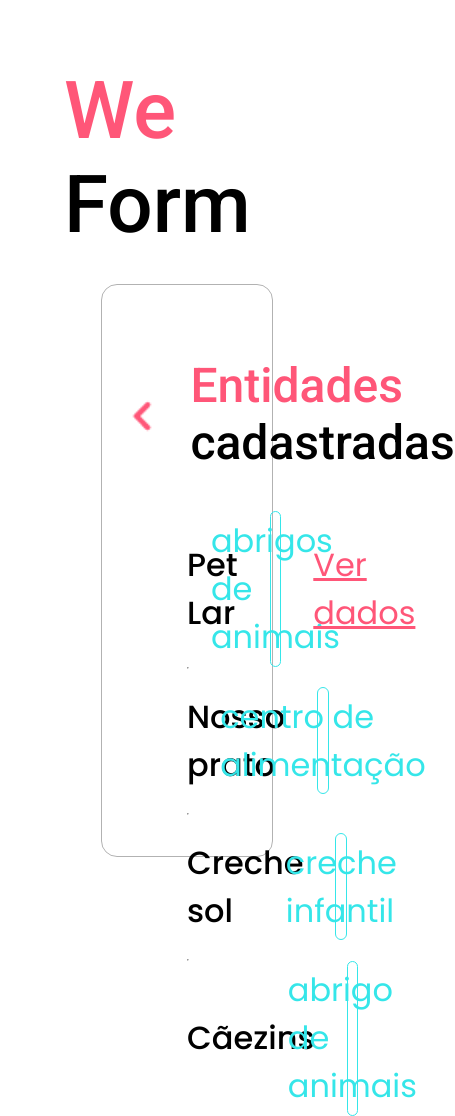
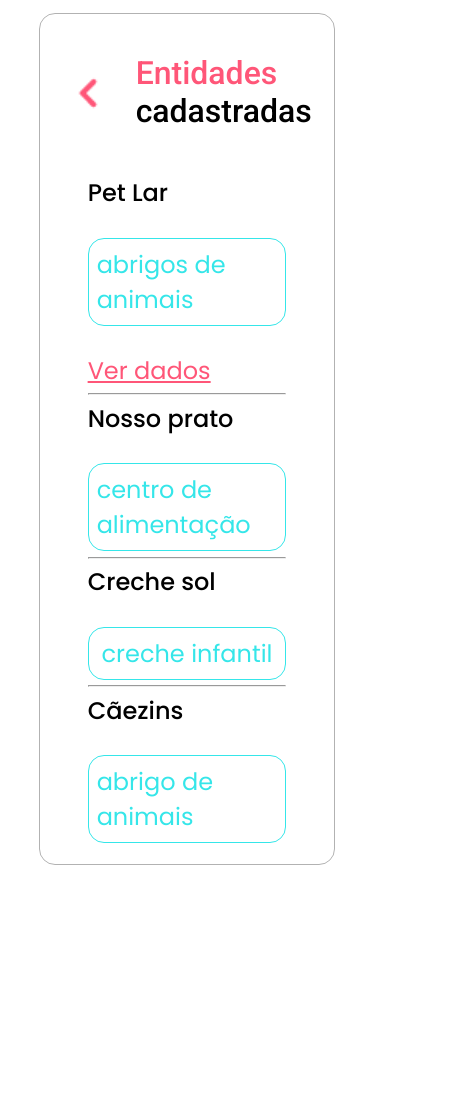
Before and after one commit to lsouza-dev/we-form, a plain HTML site: page pages/entidades_cadastradas.html in a window 390 px wide. Shown: the whole page, 455 px wide, since content can reach past the window. After the commit the page ends 878 px from the top, so only its background shows below. Drawn offline with Linux system fonts and the light colour scheme.

Commit message:
Responsividade da home completo, entidades cadastradas com uma quebra em 1500px, porém, mobile e tablet prontas, campos de atuacao e cadastros apenas com design desktopm e maiores

```diff
--- a/styles/entidades.css
+++ b/styles/entidades.css
@@ -38,6 +38,7 @@ main{
 .campos-entidades h2,a{
     font-size: 2rem;
     font-family: var(--primary-font);
+    width: auto;
 }
 
 .btn-campos-entidades-cadastradas{
@@ -59,3 +60,64 @@ main{
 hr{
     width: 100%;
 }
+
+/* Responsividade para telas abaixo de desktop (até 1024px) */
+@media (max-width: 1024px) {
+    .action {
+        flex-direction: column;
+        align-items: flex-start;
+        width: 90%;
+        padding: 1rem;
+    }
+    .entidades-cadastradas-container{
+        display: none;
+    }
+
+    #entidades-cadastradas-title{
+        font-size: 2rem;
+    }
+
+    .container-campos-entidades {
+        padding: 0 2rem;
+    }
+
+    .campos-entidades {
+        flex-direction: column;
+        gap: 1rem;
+        width: 100%;
+    }
+
+    .campos-entidades h2, .campos-entidades a {
+        font-size: 1.5rem;
+        width: 100%;
+        margin: .35rem;
+    }
+
+    .btn-campos-entidades-cadastradas {
+        width: 100%;
+        padding: 0.5rem;
+    }
+}
+
+/* Ajuste de título para telas menores */
+
+/* Tablets (até 768px) */
+@media (max-width: 768px) {
+    #entidades-cadastradas-title {
+        font-size: 2.5rem;
+    }
+}
+
+/* Pequenos dispositivos móveis (até 480px) */
+@media (max-width: 480px) {
+    #entidades-cadastradas-title {
+        font-size: 2rem;
+    }
+}
+
+/* Muito pequenos dispositivos móveis (até 320px) */
+@media (max-width: 320px) {
+    #entidades-cadastradas-title {
+        font-size: 1.5rem;
+    }
+}
--- a/styles/style.css
+++ b/styles/style.css
@@ -76,7 +76,7 @@ h1,h2{
     border: 1px solid rgba(0, 0, 0, 0.301);
     border-radius: 1rem;
 }
-#action-title{
+.action h2{
     font-size: 4rem;
     width: 80%;
 }
@@ -97,6 +97,7 @@ h1,h2{
     display: flex;
     justify-content: center;
     align-items: center;
+    text-align: center;
     padding: 1.5rem 0;
     border-radius: 1rem;
     color: white;
@@ -119,6 +120,7 @@ h1,h2{
     flex-direction: column;
     justify-content: center;
     align-items: center;
+    text-align: center;
     font-family: var(--primary-font);
     font-weight: 500;
     font-size: 1.5rem;
@@ -129,3 +131,63 @@ h1,h2{
     color: black;
     text-shadow: 1px 1px 3px rgba(0, 0, 0, 0.582) ;
 }
+
+/* Tablets e abaixo (até 1024px) */
+@media (max-width: 1024px) {
+    .logo {
+        display: none;
+    }
+    main {
+        grid-template-columns: 1fr;
+        grid-template-areas:
+          "action";
+        max-width: 90%; /* Usa uma largura mais apropriada para centralizar */
+        margin: 0 auto; /* Centraliza o main horizontalmente */
+        padding: 3rem 1rem;
+        display: flex;
+        justify-content: center;
+        align-items: center;
+        height: auto; /* Ajusta a altura para conteúdo */
+    }
+    .action {
+        padding: 2rem;
+        width: 100%;
+        max-width: 700px; /* Limita a largura do conteúdo da ação */
+        box-sizing: border-box; /* Garante que padding não aumente o tamanho total */
+    }
+    .action h2 {
+        font-size: 3rem;
+    }
+}
+
+/* Mobile devices (abaixo de 768px) */
+@media (max-width: 767px) {
+    main {
+        padding: 0.8rem;
+        max-width: 95%;
+        height: 100%;
+        margin: 0 auto; /* Centraliza o main horizontalmente */
+        display: flex;
+        justify-content: center;
+        align-items: center;
+        height: auto;
+    }
+    .action {
+        padding: 1.5rem;
+        width: 100%;
+        max-width: 400px; /* Limita a largura do conteúdo da ação */
+        box-sizing: border-box;
+    }
+    .action h2 {
+        font-size: 2.3rem;
+    }
+    .action-btn {
+        font-size: 1.5rem;
+    }
+    .action-register {
+        font-size: 1.2rem;
+    }
+    .action-register a {
+        font-size: 1.4rem;
+    }
+}
```
